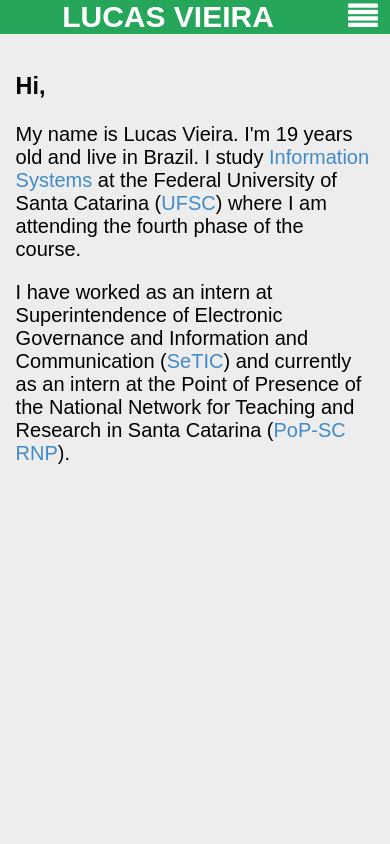
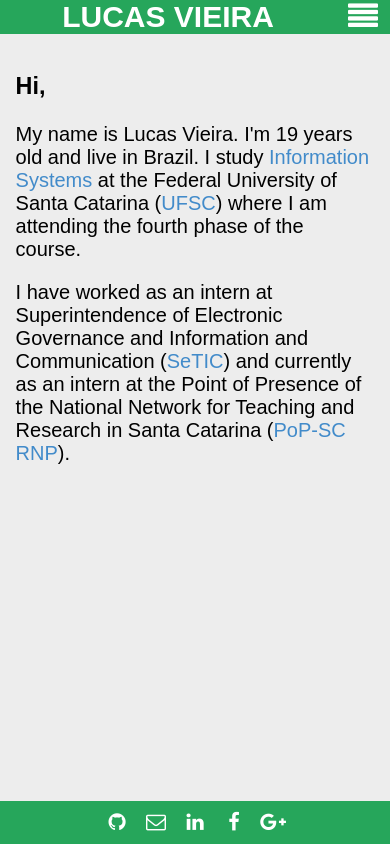
Before and after one commit to vieiralucas/vieiralucas.com, a website: page app/index.html in a window 390 px wide. Drawn offline with nearby package versions, Linux system fonts and the light colour scheme; some packages are replaced by stand-ins of ours; files that its build step writes are made by us from their sources.

Commit message:
add contact info on a footer if on mobile

```diff
--- a/app/index.html
+++ b/app/index.html
@@ -59,6 +59,16 @@
 
   <div class="content" ng-view></div>
 
+  <footer class="collapse">
+    <ul class="contact">
+      <li><a href="https://github.com/vieiralucas" target="_blank"><i class="fa fa-github"></i></a></li>
+      <li><a href="mailto:vieiralucas4@gmail.com" target="_blank"><i class="fa fa-envelope-o"></i></a></li>
+      <li><a href="https://www.linkedin.com/pub/lucas-vieira/a4/1/1ba" target="_blank"><i class="fa fa-linkedin"></i></a></li>
+      <li><a href="https://www.facebook.com/lucas.vieira.1297" target="_blank"><i class="fa fa-facebook"></i></a></li>
+      <li><a href="https://plus.google.com/114582114858367117426" target="_blank"><i class="fa fa-google-plus"></i></a></li>
+    </ul>
+  </footer>
+
 
     <!-- Google Analytics: change UA-XXXXX-X to be your site's ID -->
      <script>
--- a/app/styles/main.css
+++ b/app/styles/main.css
@@ -231,6 +231,16 @@ a:hover {
     color: #FFF;
 }
 
+.collapse .contact {
+    position: fixed;
+    height: 1em;
+    bottom: 0px;
+    left: 0px;
+    right: 0px;
+    margin-bottom: 0px;
+    background: #26A65B;
+}
+
 @media (max-width: 900px) {
 
     .header {
@@ -246,4 +256,8 @@ a:hover {
         margin: 2%;
         padding: 2% 2%;
     }
+
+    body {
+        margin-bottom: 1em;
+    }
 }
```
